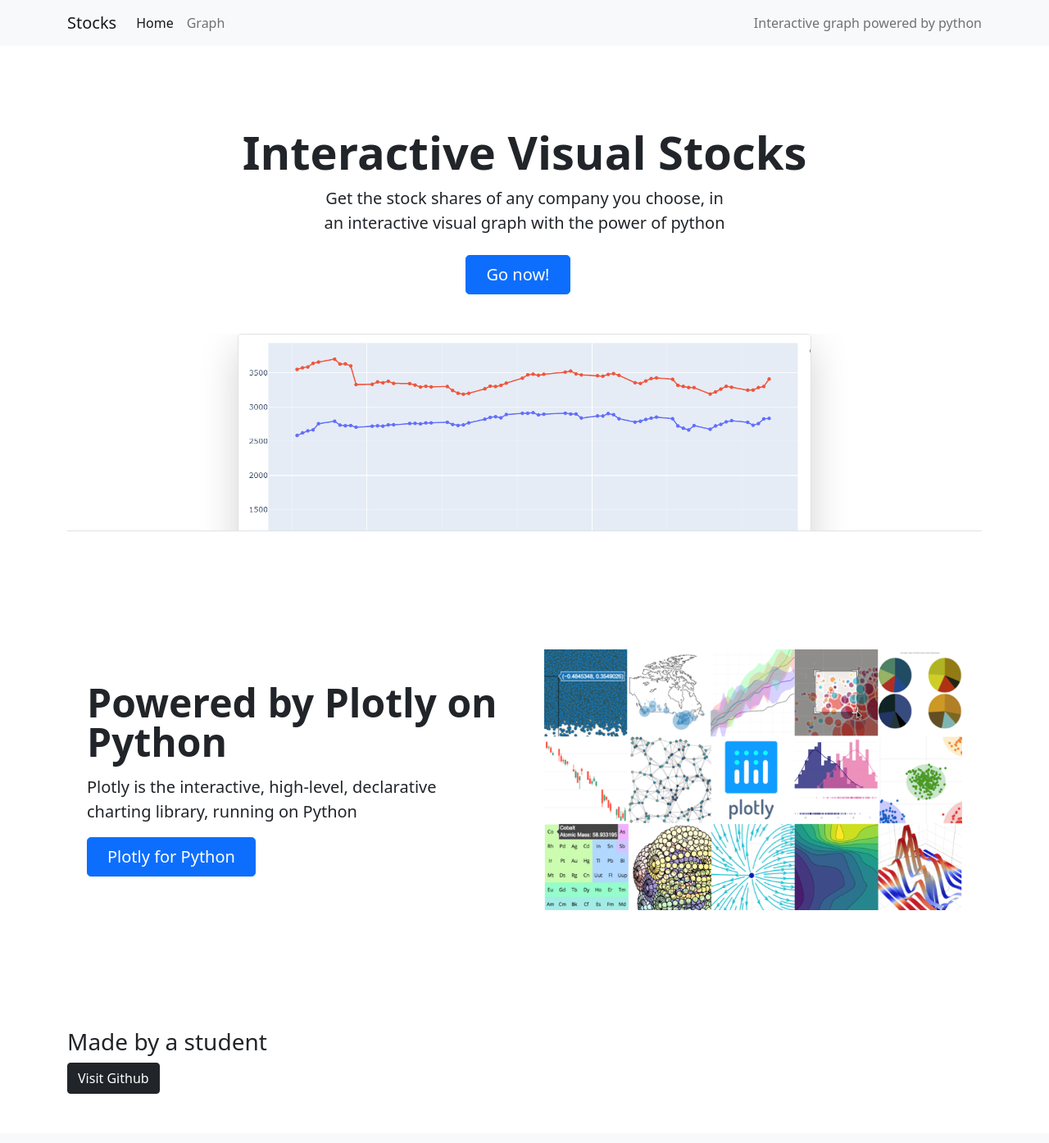
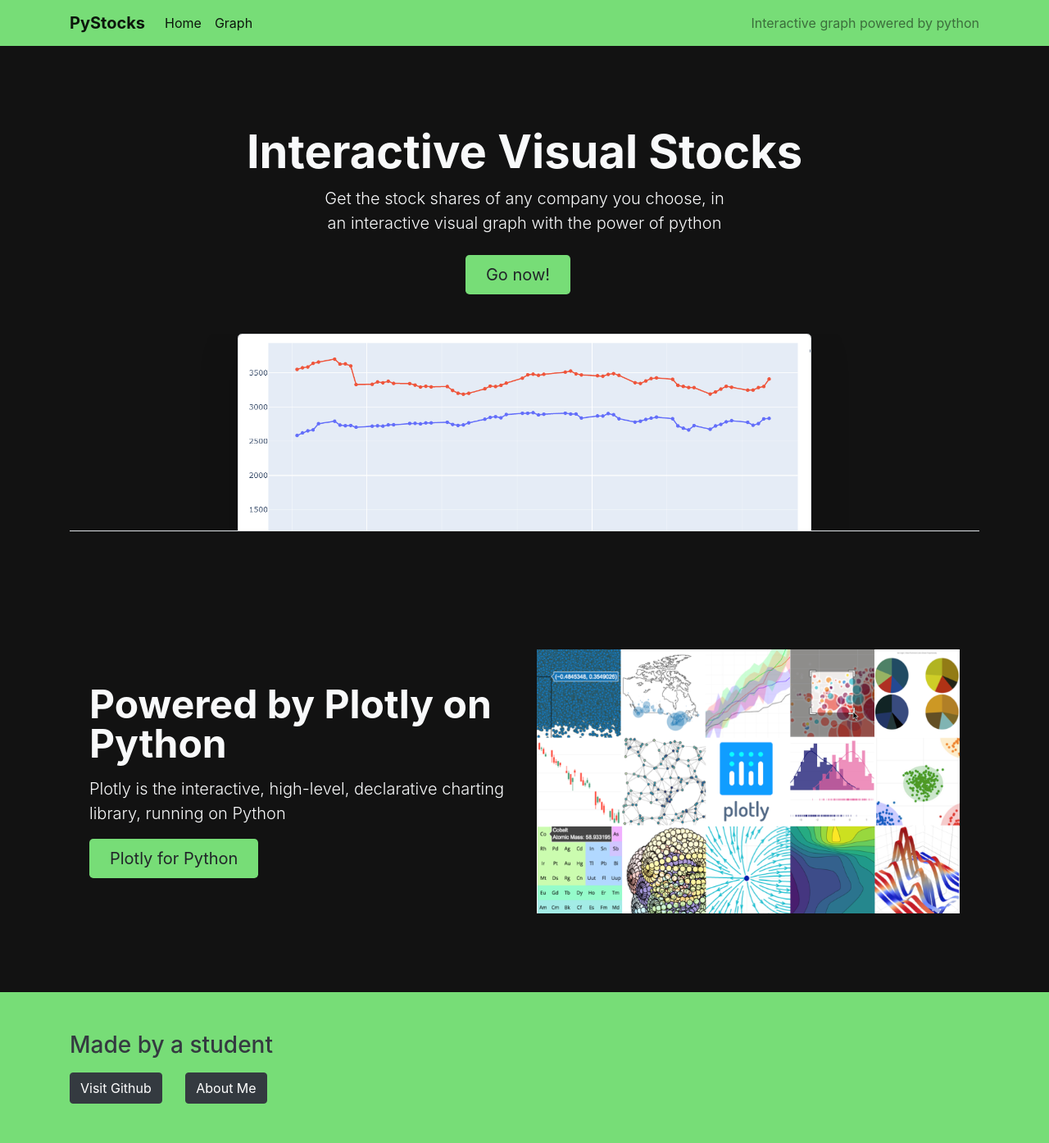
Before and after one commit to tanush-r/stocks, a Flask app: page / in a window 1280 px wide. Shown: the whole page at 82% size. Before the commit the page ends 1334 px from the top, so only its background shows below. Run offline with Flask 2, Linux system fonts and the light colour scheme; some libraries are stand-ins or nearby versions.

Commit message:
theme update

```diff
--- a/templates/base.html
+++ b/templates/base.html
@@ -9,14 +9,24 @@
     <meta charset="utf-8">
     <meta http-equiv="X-UA-Compatible" content="IE=edge">
     <meta name="viewport" content="width=device-width, initial-scale=1">
+   <link href="https://cdn.jsdelivr.net/npm/bootstrap@5.0.2/dist/css/bootstrap.min.css" rel="stylesheet" integrity="sha384-EVSTQN3/azprG1Anm3QDgpJLIm9Nao0Yz1ztcQTwFspd3yD65VohhpuuCOmLASjC" crossorigin="anonymous">
 
     <link rel="stylesheet" href="https://stackpath.bootstrapcdn.com/bootstrap/4.4.1/css/bootstrap.min.css" integrity="sha384-Vkoo8x4CGsO3+Hhxv8T/Q5PaXtkKtu6ug5TOeNV6gBiFeWPGFN9MuhOf23Q9Ifjh" crossorigin="anonymous">
+    <script src="https://code.jquery.com/jquery-3.3.1.slim.min.js" integrity="sha384-q8i/X+965DzO0rT7abK41JStQIAqVgRVzpbzo5smXKp4YfRvH+8abtTE1Pi6jizo" crossorigin="anonymous"></script>
+<script src="https://cdnjs.cloudflare.com/ajax/libs/popper.js/1.14.3/umd/popper.min.js" integrity="sha384-ZMP7rVo3mIykV+2+9J3UJ46jBk0WLaUAdn689aCwoqbBJiSnjAK/l8WvCWPIPm49" crossorigin="anonymous"></script>
+<script src="https://stackpath.bootstrapcdn.com/bootstrap/4.1.3/js/bootstrap.min.js" integrity="sha384-ChfqqxuZUCnJSK3+MXmPNIyE6ZbWh2IMqE241rYiqJxyMiZ6OW/JmZQ5stwEULTy" crossorigin="anonymous"></script>
     <link href="https://fonts.googleapis.com/icon?family=Material+Icons"
       rel="stylesheet">
-  <script src="https://code.jquery.com/jquery-3.2.1.slim.min.js" integrity="sha384-KJ3o2DKtIkvYIK3UENzmM7KCkRr/rE9/Qpg6aAZGJwFDMVNA/GpGFF93hXpG5KkN" crossorigin="anonymous"></script>
-<script src="https://cdnjs.cloudflare.com/ajax/libs/popper.js/1.12.9/umd/popper.min.js" integrity="sha384-ApNbgh9B+Y1QKtv3Rn7W3mgPxhU9K/ScQsAP7hUibX39j7fakFPskvXusvfa0b4Q" crossorigin="anonymous"></script>
-<link href="https://cdn.jsdelivr.net/npm/bootstrap@5.0.2/dist/css/bootstrap.min.css" rel="stylesheet" integrity="sha384-EVSTQN3/azprG1Anm3QDgpJLIm9Nao0Yz1ztcQTwFspd3yD65VohhpuuCOmLASjC" crossorigin="anonymous">
+<style>
+    :root {
+        --main-bg-color: #121212;
+        --theme-color : #77DD77;
+    }
 
+    .theme-color {
+        background-color: var(--theme-color);
+    }
+</style>
 
     <title>
         {% block title %}{% endblock %}
@@ -25,13 +35,13 @@
     {% endblock %}
 
 </head>
-<body>
+<body class = "text-light" style="background-color: var(--main-bg-color);">
 
 {% block header %}
 
-<nav class="navbar navbar-expand-lg navbar-light bg-light">
+<nav class="navbar navbar-expand-lg navbar-light" style="background-color: var(--theme-color);">
     <div class="container">
-  <a class="navbar-brand" href="{{ url_for('index') }}">Stocks</a>
+  <a class="navbar-brand fw-bold" href="{{ url_for('index') }}">PyStocks</a>
   <button class="navbar-toggler" type="button" data-toggle="collapse" data-target="#navbarText" aria-controls="navbarText" aria-expanded="false" aria-label="Toggle navigation">
     <span class="navbar-toggler-icon"></span>
   </button>
@@ -40,7 +50,7 @@
       <li class="nav-item active">
         <a class="nav-link" href="{{ url_for('index') }}">Home</a>
       </li>
-      <li class="nav-item">
+      <li class="nav-item active">
         <a class="nav-link" href="{{ url_for('graph_page') }}">Graph</a>
       </li>
 
@@ -58,10 +68,13 @@
 <div class="container">{% block main %} {% endblock %}</div>
 
 {% block footer %}
-<footer class="footer pt-5 pb-5">
+<footer class="footer pt-5 pb-5 theme-color text-dark">
     <div class="container">
         <h3>Made by a student</h3>
-        <button class="btn btn-dark" href="https://github.com/tanush-r">Visit Github</button>
+        <div class="pt-2">
+            <a type="button" class="btn btn-dark" href="https://github.com/tanush-r">Visit Github</a>
+            <a type="button" class="ml-4 btn btn-dark" href="https://tanush-r.github.io/tanush-r/">About Me</a>
+        </div>
     </div>
 </footer>
 {% endblock %}
--- a/templates/index.html
+++ b/templates/index.html
@@ -1,7 +1,7 @@
 {% extends 'base.html' %}
 
 {% block title %}
-Stocks - Home
+PyStocks - Home
 {% endblock %}
 {% block head %} {{ super() }} {% endblock %}
 
@@ -12,7 +12,7 @@ Stocks - Home
     <div class="col-lg-6 mx-auto">
       <p class="lead mb-4">Get the stock shares of any company you choose, in an interactive visual graph with the power of python</p>
       <div class="d-grid gap-2 d-sm-flex justify-content-sm-center mb-5">
-        <a type="button" href="{{ url_for('graph_page') }}" class="btn btn-primary btn-lg px-4 me-sm-3">Go now!</a>
+        <a type="button" href="{{ url_for('graph_page') }}" class="btn theme-color btn-outline btn-lg px-4 me-sm-3">Go now!</a>
       </div>
     </div>
     <div class="overflow-hidden" style="max-height: 30vh;">
@@ -30,7 +30,7 @@ Stocks - Home
         <h1 class="display-5 fw-bold lh-1 mb-3">Powered by Plotly on Python</h1>
         <p class="lead">Plotly is the interactive, high-level, declarative charting library, running on Python</p>
         <div class="d-grid gap-2 d-md-flex justify-content-md-start">
-          <a type="button" href="https://plotly.com/" class="btn btn-primary btn-lg px-4 me-md-2">Plotly for Python</a>
+          <a type="button" href="https://plotly.com/" class="btn theme-color btn-lg px-4 me-md-2">Plotly for Python</a>
         </div>
       </div>
     </div>
```
Also changed, not shown: stocks.py (+28 -12 lines), templates/graph_page.html (+19 -16 lines).
